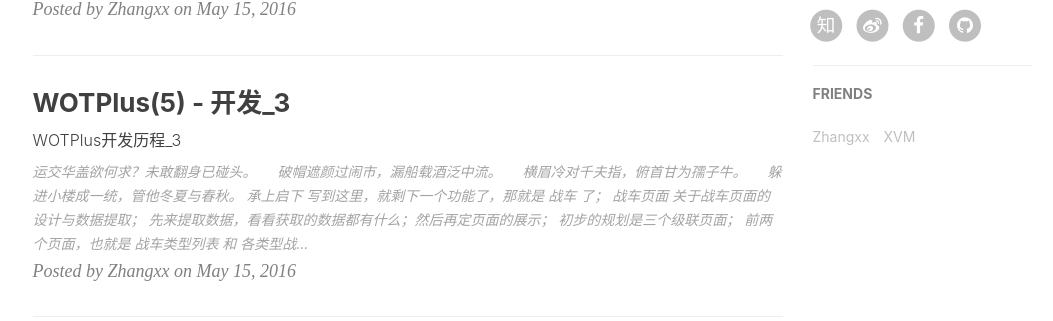
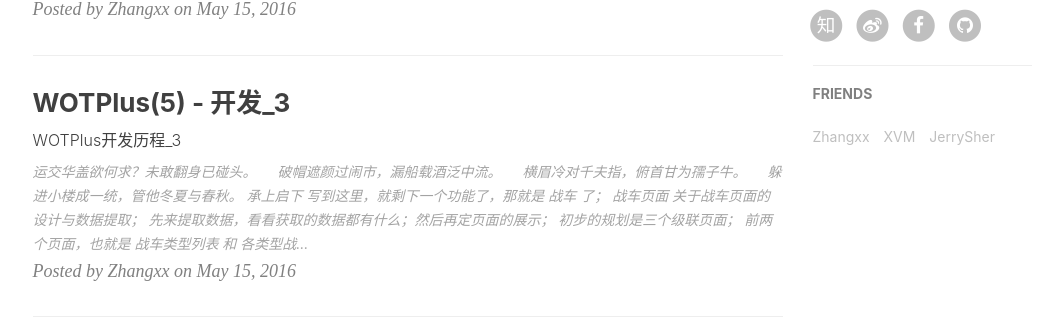
Before and after one commit to zhangxx0/zhangxx0.github.io, a Jekyll site: the page built from index.html, in a window 1280 px wide and 900 px high, scrolled down 749 px. Shown: the part 132-453 px from the top of the window, without its empty margins (135-1188 px from the left). Built offline with Jekyll 4.4.1, drawn with Linux system fonts in a browser that asks for light colours; nearby versions of some CDN libraries; the list of posts is cut into pages by our own code; comment, search, counter and statistics services are not loaded.

Commit message:
add friend

```diff
--- a/_config.yml
+++ b/_config.yml
@@ -87,5 +87,9 @@ friends: [
     },{
         title: "XVM",
         href: "http://xvm.garphy.com/"
+    },{
+        title: "JerrySher",
+        href: "http://blog.jerryzhang.net/"
     }
+
 ]
```
